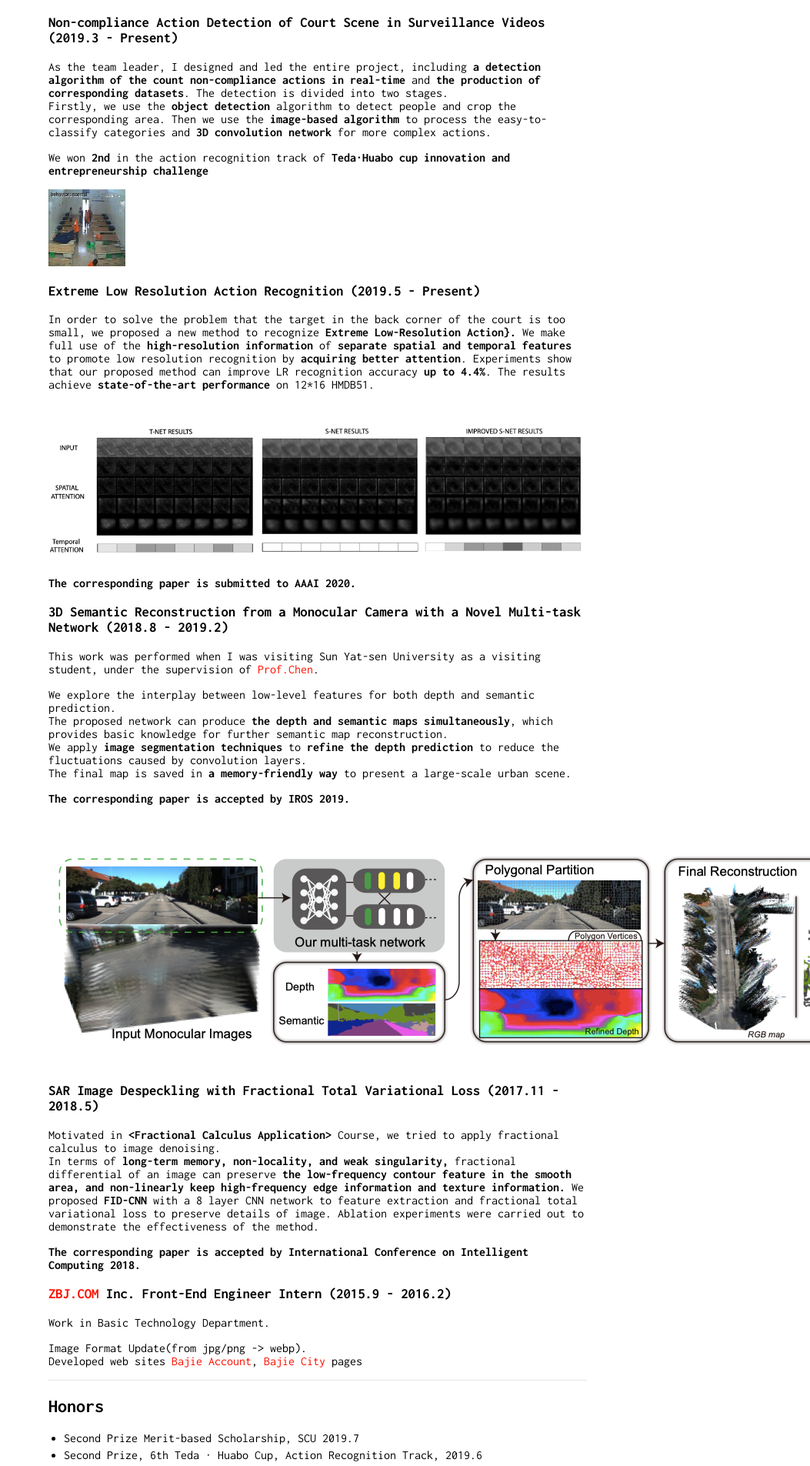
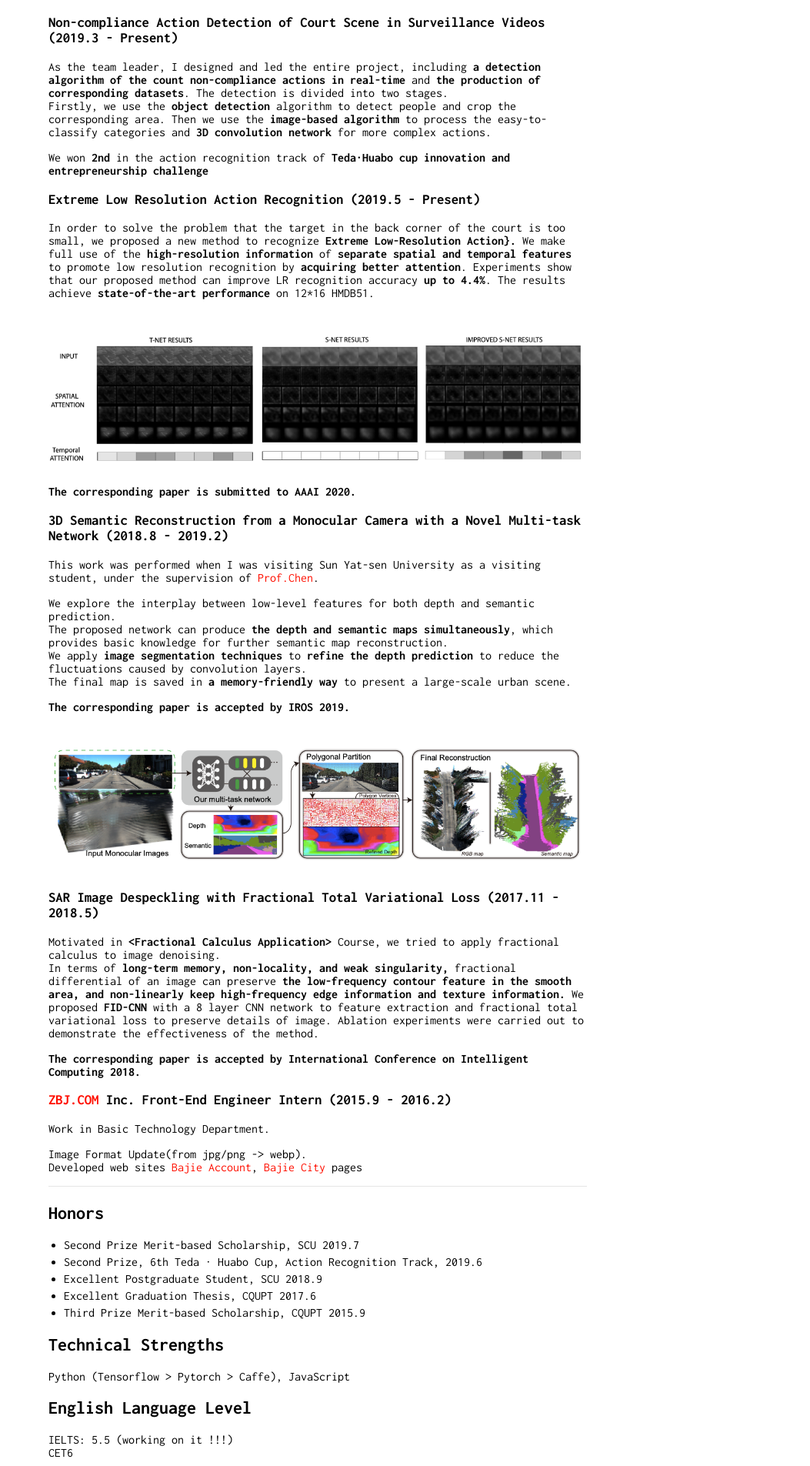
Before and after one commit to RaymondByc/raymondbyc-github.io, a Jekyll site: the page built from index.md, in a window 1280 px wide. Shown: the part 1041-2946 px from the top of the page at 77% size, without its empty margins (227-1280 px from the left). Built offline with Jekyll 4.4.1, drawn with Linux system fonts in a browser that asks for light colours; our own code applies the rules of GitHub Pages for plain Markdown files.

Commit message:
index update.

```diff
--- a/_sass/typography.scss
+++ b/_sass/typography.scss
@@ -55,5 +55,6 @@
     }
     img {
         text-align: center;
+        width: 100%;
     }
 }
--- a/index.md
+++ b/index.md
@@ -46,16 +46,13 @@ Then we use the __image-based algorithm__ to process the easy-to-classify catego
 
 We won __2nd__ in the action recognition track of __Teda·Huabo cup innovation and entrepreneurship challenge__
 
-<img src="images/teda.gif" width="100px" height="100px">
-
-
 ### Extreme Low Resolution Action Recognition (2019.5 - Present)
 
 In order to solve the problem that the target in the back corner of the court is too small, we proposed a new method to recognize __Extreme Low-Resolution Action}.__
 We make full use of the __high-resolution information__ of __separate spatial and temporal features__ to promote low resolution recognition by __acquiring better attention__.
 Experiments show that our proposed method can improve LR recognition accuracy __up to 4.4%__. The results achieve __state-of-the-art performance__ on 12*16 HMDB51.
 
-<img src="images/ELR.png" width="100%">
+![ELR](images/ELR.png)
 
 __The corresponding paper is submitted to AAAI 2020.__
 
```
